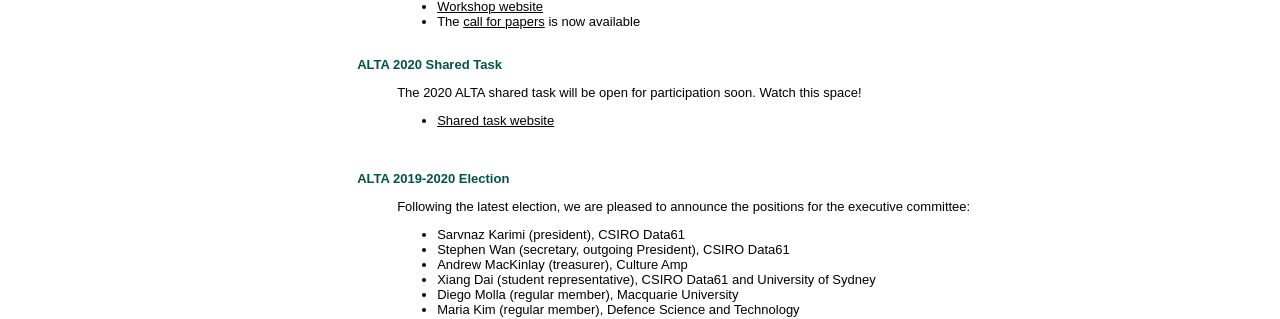
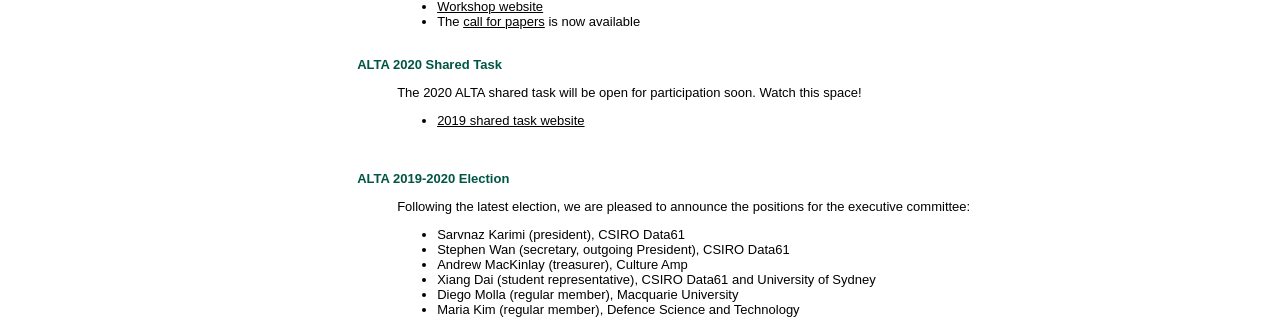
Before and after one commit to altaexec/alta-website, a Jekyll site: the page built from index.html, in a window 1280 px wide. Shown: the part 368-687 px from the top of the page. Built offline with Jekyll 4.4.1, drawn with Linux system fonts in a browser that asks for light colours; comment, search, counter and statistics services are not loaded.

Commit message:
Update index.html

```diff
--- a/index.html
+++ b/index.html
@@ -24,7 +24,7 @@
     <dd>
         <p> The 2020 ALTA shared task will be open for participation soon. Watch this space!</p>
         <ul>
-            <li><a href="http://www.alta.asn.au/events/sharedtask2020/">Shared task website</a></li>
+            <li><a href="http://www.alta.asn.au/events/sharedtask2019/">2019 shared task website</a></li>
         </ul>
 
 <br><br>
```
